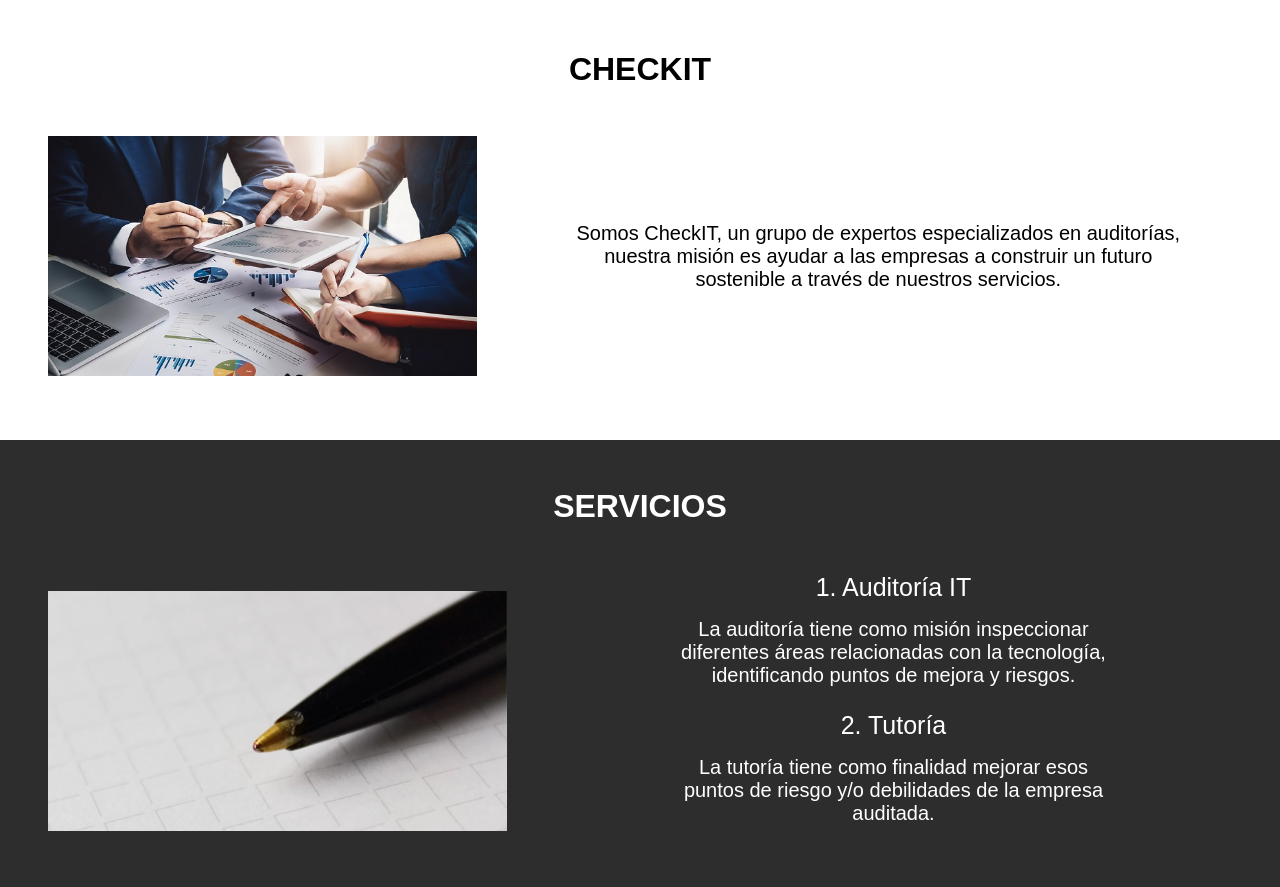
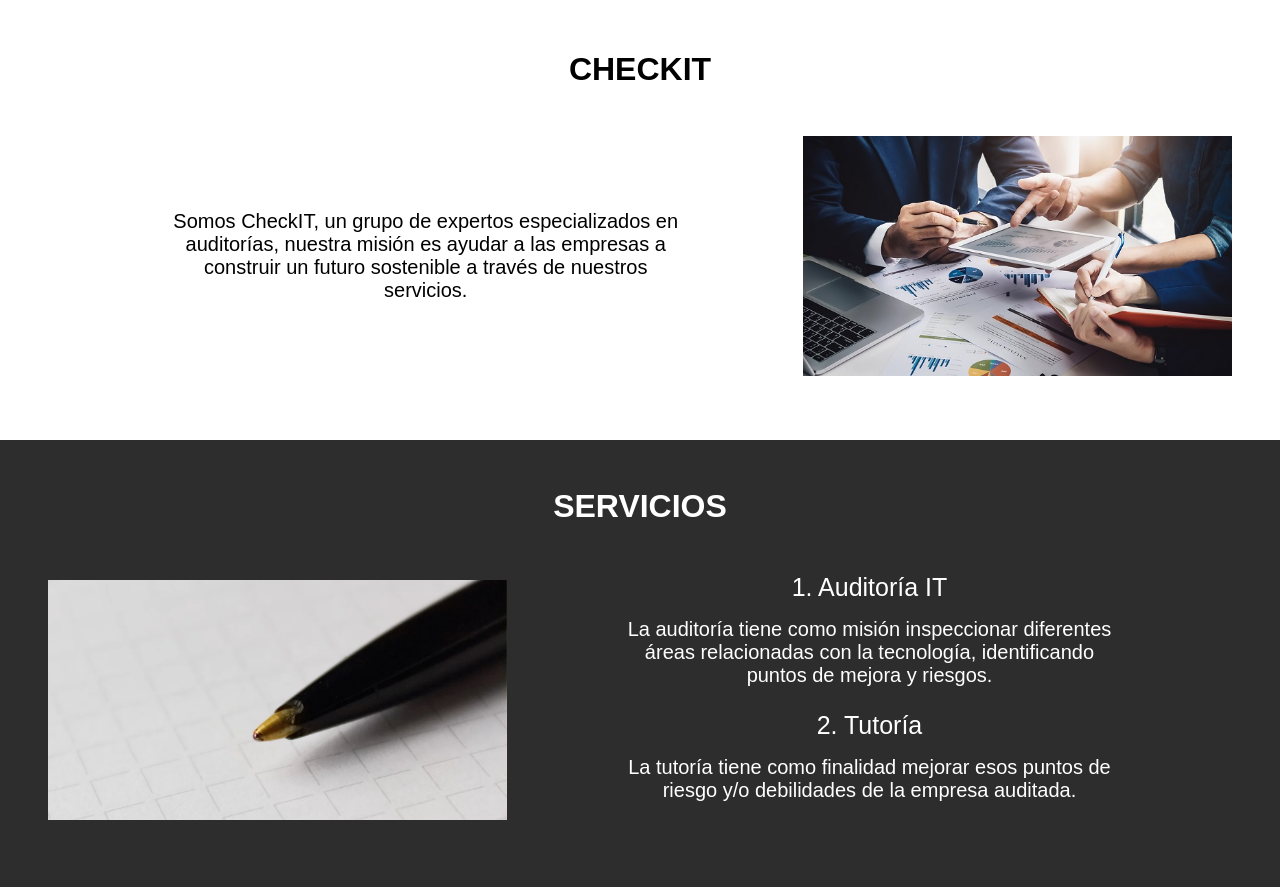
Before and after one commit to AnaliaRio/Checkit, a React app: page / in a window 1280 px wide. Shown: the part 853-1740 px from the top of the page. Built offline with nearby package versions, Linux system fonts and the light colour scheme; grey boxes are pictures that could not be loaded.

Commit message:
Changed style

```diff
--- a/src/components/Section1.js
+++ b/src/components/Section1.js
@@ -6,7 +6,6 @@ const Section1 = () => {
     <section className='section1' id='linkToAbout'>
       <h2 className='section1__title'>checkit</h2>
       <div className='div'>
-        <img className='imgA' src={Audit} alt='' />
         <div>
           <p className='section1__boxparagraph1'>
             Somos CheckIT, un grupo de expertos especializados en auditorías,
@@ -14,6 +13,7 @@ const Section1 = () => {
             sostenible a través de nuestros servicios.
           </p>
         </div>
+        <img className='imgA' src={Audit} alt='' />
       </div>
     </section>
   );
--- a/src/components/Section2.js
+++ b/src/components/Section2.js
@@ -5,7 +5,7 @@ const Section2 = () => {
   return (
     <section className='section2' id='linkToAbout'>
       <h2 className='section2__title'>servicios</h2>
-      <div className='div'>
+      <div className='divS'>
         <img className='imgS' src={Services} alt='' />
         <div>
           <p className='section2__boxparagraph1'>1. Auditoría IT</p>
--- a/src/styles/components/Section1.scss
+++ b/src/styles/components/Section1.scss
@@ -6,14 +6,29 @@
   padding-bottom: 4rem;
   background-color: $white;
   font-family: Arial, Helvetica, sans-serif;
-}
 
-.section1__title {
-  padding: 3rem 0;
-  font-size: 2rem;
-  color: $black;
-  text-transform: uppercase;
-  text-align: center;
+  &__title {
+    padding: 3rem 0;
+    font-size: 2rem;
+    color: $black;
+    text-transform: uppercase;
+    text-align: center;
+  }
+
+  &__boxparagraph1 {
+    font-size: 20px;
+    color: $black;
+    padding: 0 2rem 0;
+    text-align: center;
+
+    @media all and (min-width: 800px) {
+      padding: 0 3rem 0 0;
+    }
+
+    @media all and (min-width: 1200px) {
+      padding: 0 7rem 0;
+    }
+  }
 }
 
 .imgA {
@@ -31,24 +46,10 @@
   flex-direction: row;
   align-items: center;
   justify-content: center;
-  gap: 3rem;
+  padding: 0 3rem;
 
   @media all and (max-width: 800px) {
     flex-direction: column;
+    gap: 2rem;
   }
 }
-
-.section1__boxparagraph1 {
-  font-size: 20px;
-  color: $black;
-  padding: 0 5rem 0;
-  text-align: center;
-
-  @media all and (min-width: 800px) {
-    padding: 0rem 1rem 0 0rem;
-  }
-
-  @media all and (min-width: 1200px) {
-    padding: 0rem 2rem 0rem;
-  }
-}
--- a/src/styles/components/Section2.scss
+++ b/src/styles/components/Section2.scss
@@ -47,16 +47,15 @@
   }
 }
 
-.div {
-  padding: 0 3rem;
+.divS {
   display: flex;
   flex-direction: row;
   align-items: center;
   justify-content: center;
+  padding: 0 3rem;
 
   @media all and (max-width: 800px) {
     flex-direction: column;
-    padding: 0 3rem;
-
+    gap: 2rem;
   }
 }
```
